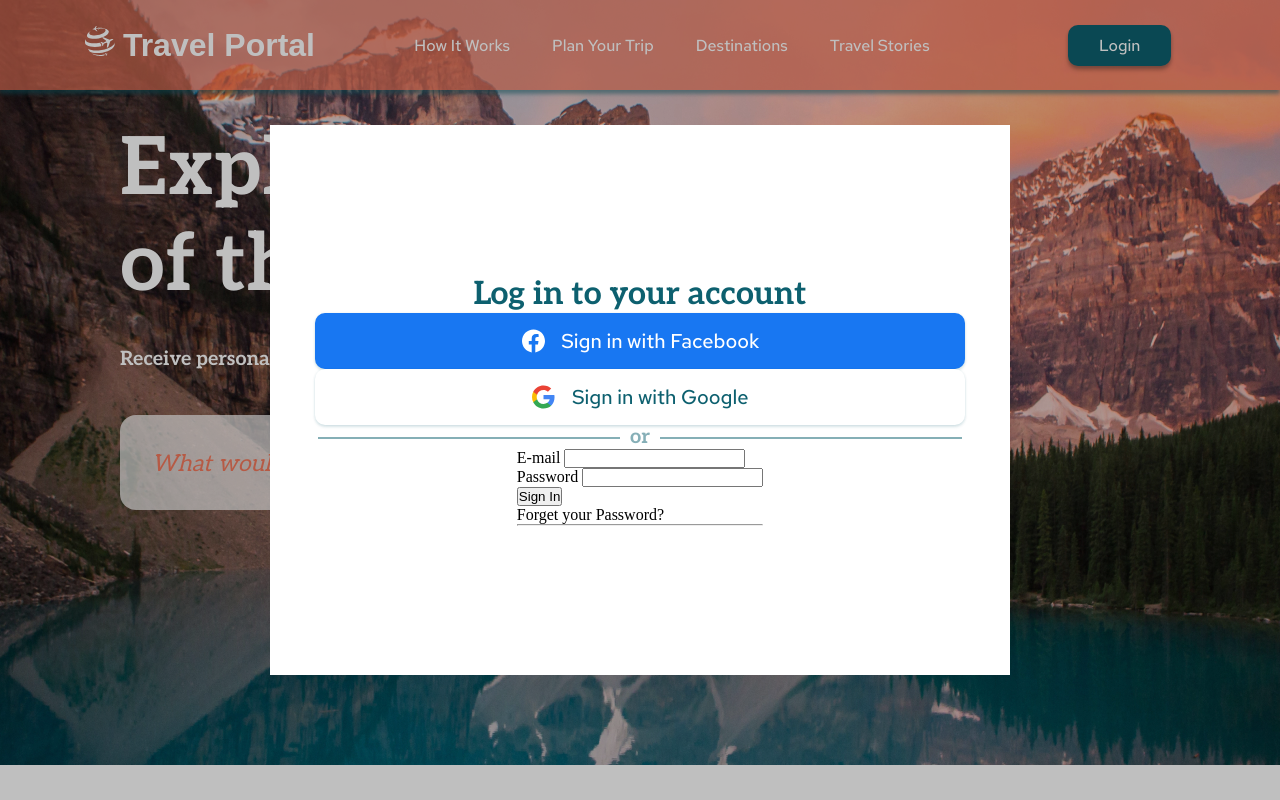
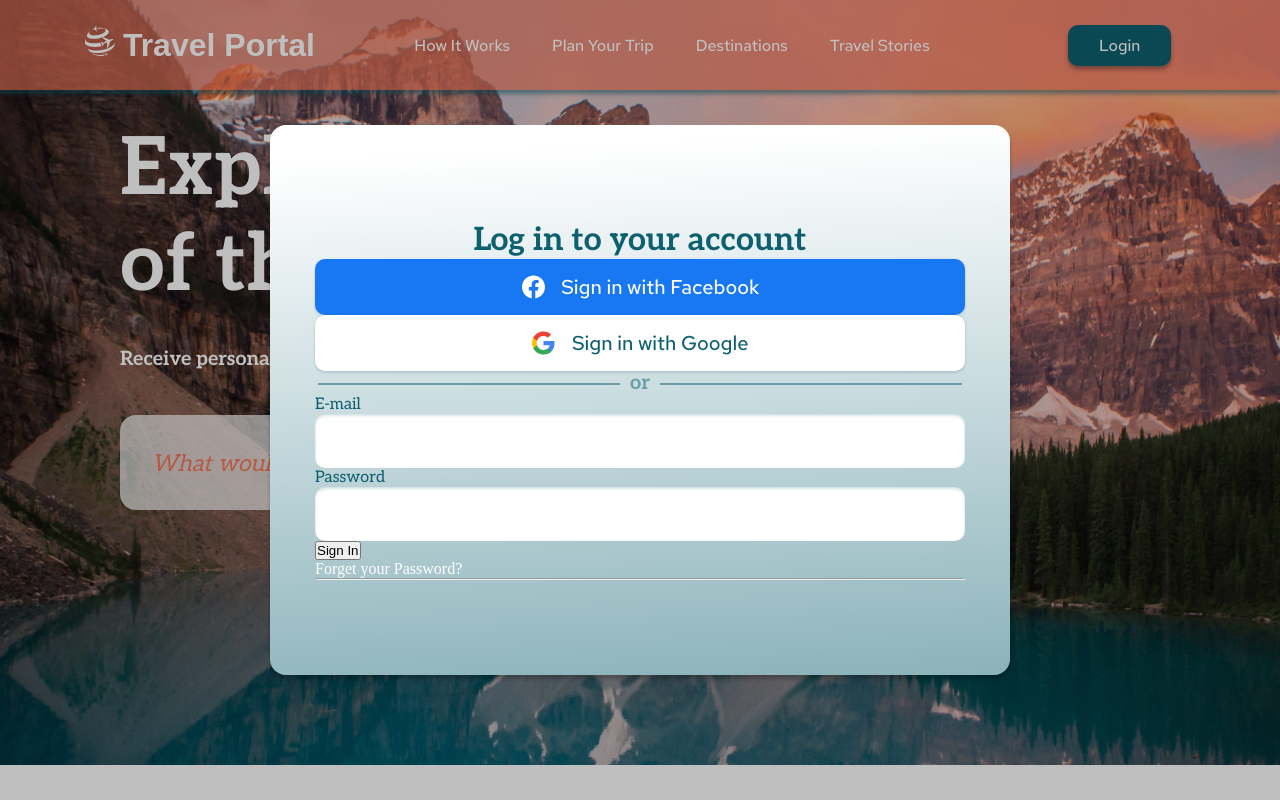
Before and after one commit to bp26/Travel, a plain HTML site: page index.html in a window 1280 px wide. Shown: the top 800 px of the page. Drawn offline with Linux system fonts and the light colour scheme; a web font is replaced by a local one.

Commit message:
feat: popup background

```diff
--- a/index.css
+++ b/index.css
@@ -181,8 +181,10 @@ header {
   flex-direction: column;
   justify-content: center;
   align-items: center;
-  background-color: white;
-  color: black;
+
+  background: linear-gradient(177.09deg, #FFFFFF 6.15%, #0D606F 202.69%);
+  box-shadow: 0px 4px 4px rgba(0, 0, 0, 0.25);
+  border-radius: 16px;
 }
 
 .popup_title {
@@ -252,7 +254,6 @@ header {
   border: 1px solid rgba(13, 96, 111, 0.5);
 }
 
-
 .popup_or_line::after {
     content: '';
     position: absolute;
@@ -260,6 +261,29 @@ header {
     width: 300px;
     top: 50%;
     border: 1px solid rgba(13, 96, 111, 0.5);
+}
+
+.popup_common_block {
+  width: 100%;
+}
+
+.popup_form_label {
+  font-family: 'Aleo';
+  font-style: normal;
+  font-weight: 400;
+  font-size: 16px;
+  color: #0D606F;
+}
+
+.popup_form_input {
+  display: block;
+  width: 100%;
+  height: 54px;
+  background: #FFFFFF;
+  box-shadow: inset 0px 0px 3px rgba(13, 96, 111, 0.08), inset 0px 2px 3px rgba(13, 96, 111, 0.16);
+  border-radius: 10px;
+  border: none;
+  outline: none;
 }
 /* Media for main header*/
 
--- a/index.html
+++ b/index.html
@@ -88,17 +88,17 @@
               </div>
               <div class = 'popup_common_block'>
 
-                <form class = 'popup_email'>
-                  <label>
+                <form>
+                  <label class = 'popup_form_label'>
                     E-mail
-                    <input type = 'text'>
+                    <input class = 'popup_form_input' type = 'text'>
                   </label>
                 </form>
 
-                <form class = 'popup_password'>
-                  <label>
+                <form>
+                  <label class="popup_form_label">
                     Password
-                    <input type = 'password'>
+                    <input class = 'popup_form_input' type = 'password'>
                   </label>
                 </form>
 
```
